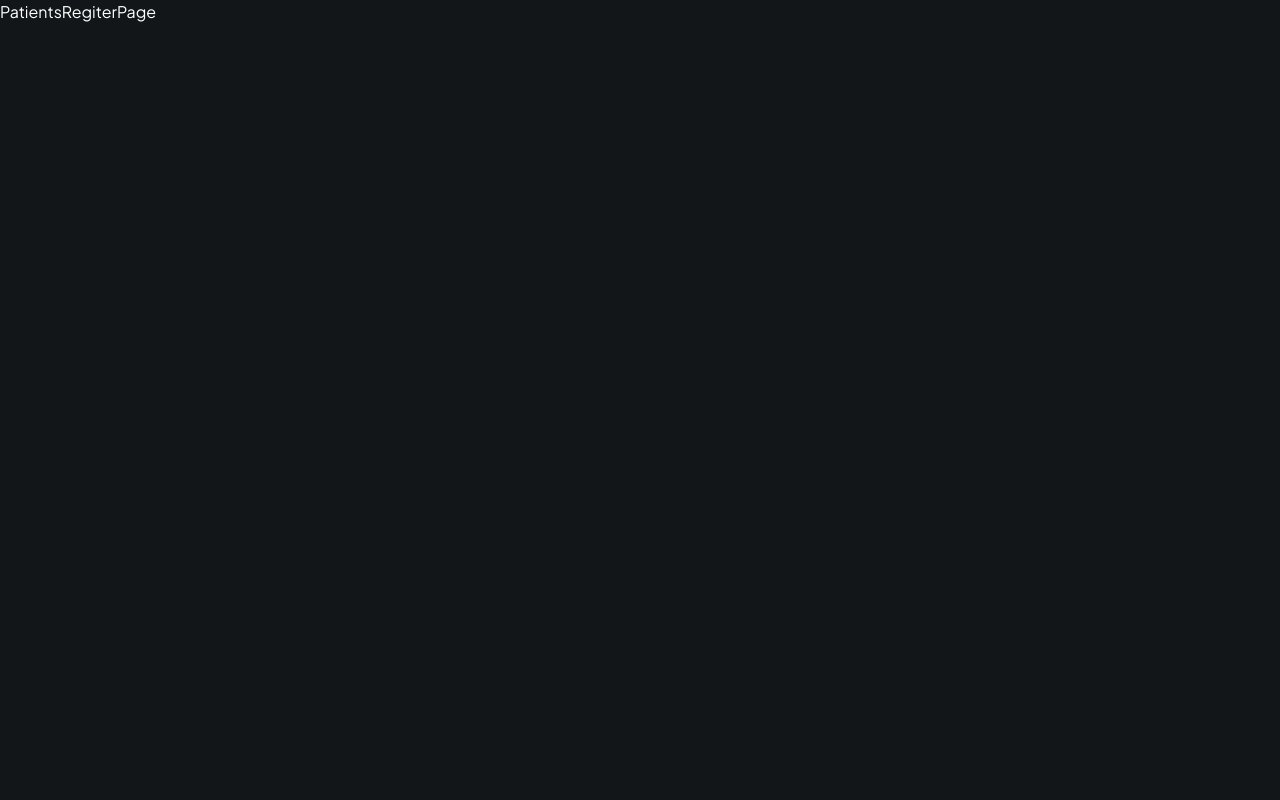
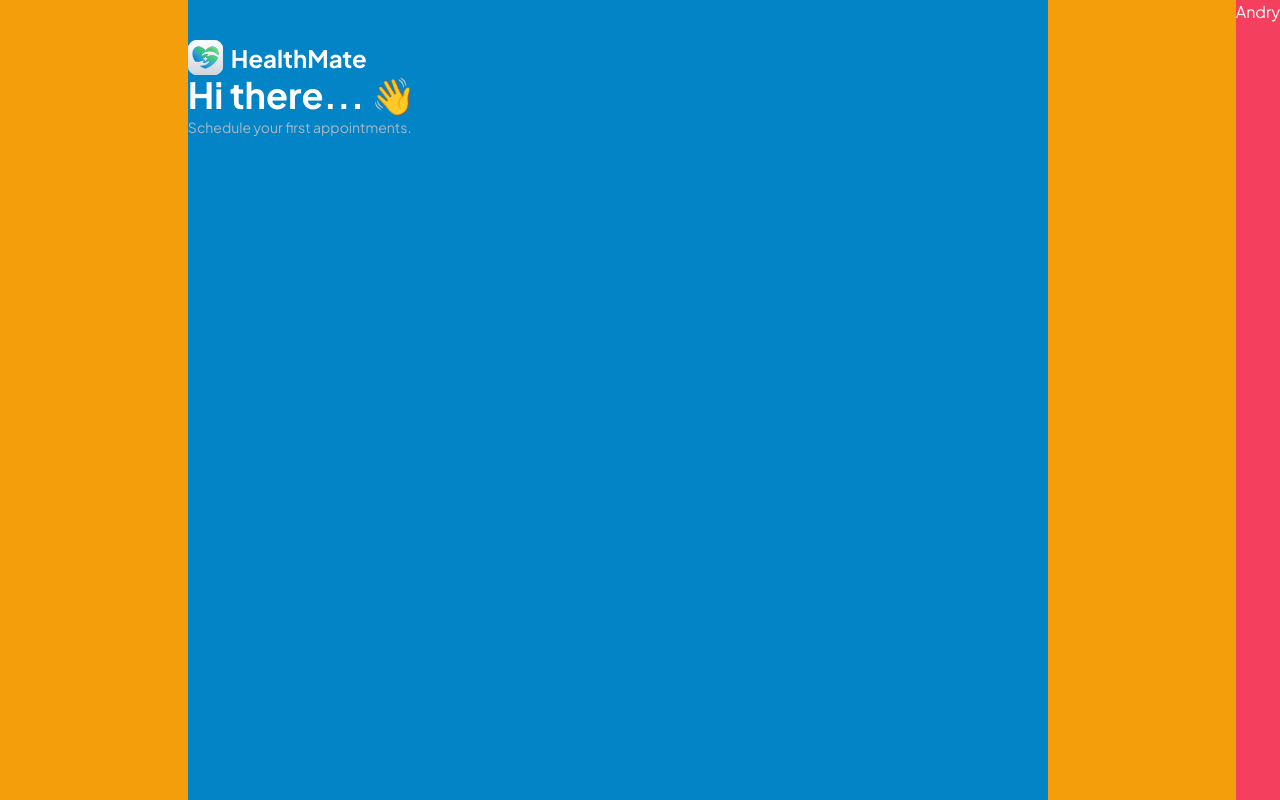
Before and after one commit to andryariadi/health-mate, a Next.js app: page /patients/1/register in a window 1280 px wide. Built offline with nearby package versions, Linux system fonts and the light colour scheme.

Commit message:
styling patient register page

```diff
--- a/src/app/patients/[id]/register/page.tsx
+++ /dev/null
@@ -1,5 +0,0 @@
-const PatientsRegiterPage = () => {
-  return <div>PatientsRegiterPage</div>;
-};
-
-export default PatientsRegiterPage;
--- /dev/null
+++ b/src/app/patients/[userId]/register/page.tsx
@@ -0,0 +1,28 @@
+import Image from "next/image";
+
+const PatientRegisterPage = () => {
+  return (
+    <div className="bg-violet-500 max-h-screen h-screen flex">
+      {/* Left */}
+      <section className="bg-amber-500 remove-scrollbar container">
+        <div className="bg-sky-600 sub-container max-w-[860px] flex-1">
+          {/* Logo */}
+          <div className="flex items-center gap-2">
+            <Image src="/logo.svg" alt="logo" width={35} height={35} />
+            <span className="text-2xl font-bold">HealthMate</span>
+          </div>
+
+          <div className="space-y-1">
+            <h1 className="header">Hi there... 👋</h1>
+            <span className="text-14-regular text-dark-700">Schedule your first appointments.</span>
+          </div>
+        </div>
+      </section>
+
+      {/* Right */}
+      <section className="bg-rose-500">Andry</section>
+    </div>
+  );
+};
+
+export default PatientRegisterPage;
--- a/src/components/forms/PatientForm.tsx
+++ b/src/components/forms/PatientForm.tsx
@@ -40,18 +40,17 @@ const PatientForm = () => {
 
   const handleSubmitUser: SubmitHandler<z.infer<typeof UserFormValidation>> = async (data) => {
     console.log(data, "<---dihandlesubmitUser");
+    const res = await createUser(data);
 
-    const user = await createUser(data);
-
-    if (user?.success) {
-      toast.success("User create succesfully!", {
+    if ((res as { success: boolean; message: string }).success) {
+      toast.success((res as { success: boolean; message: string }).message, {
         style: toastStyle,
       });
+
+      router.push(`/patients/${res?.newUser?.$id}/register`);
     }
 
-    if (user) router.push(`/patients/${user.id}/register`);
-
-    console.log(user, "<---dihandlesubmitUser2");
+    console.log(res, "<---dihandlesubmitUser2");
   };
 
   return (
--- a/src/lib/actions.ts
+++ b/src/lib/actions.ts
@@ -11,7 +11,7 @@ export const createUser = async (data: z.infer<typeof UserFormValidation>) => {
   try {
     const newUser = await users.create(ID.unique(), data.email, data.phone, undefined, data.name);
 
-    if (newUser) return { success: true };
+    if (newUser) return { newUser, success: true, message: "User create succesfully!" };
   } catch (error: any) {
     console.log(error, "<---dicreateUserActionError");
     if (error && error?.code === 409) {
```
